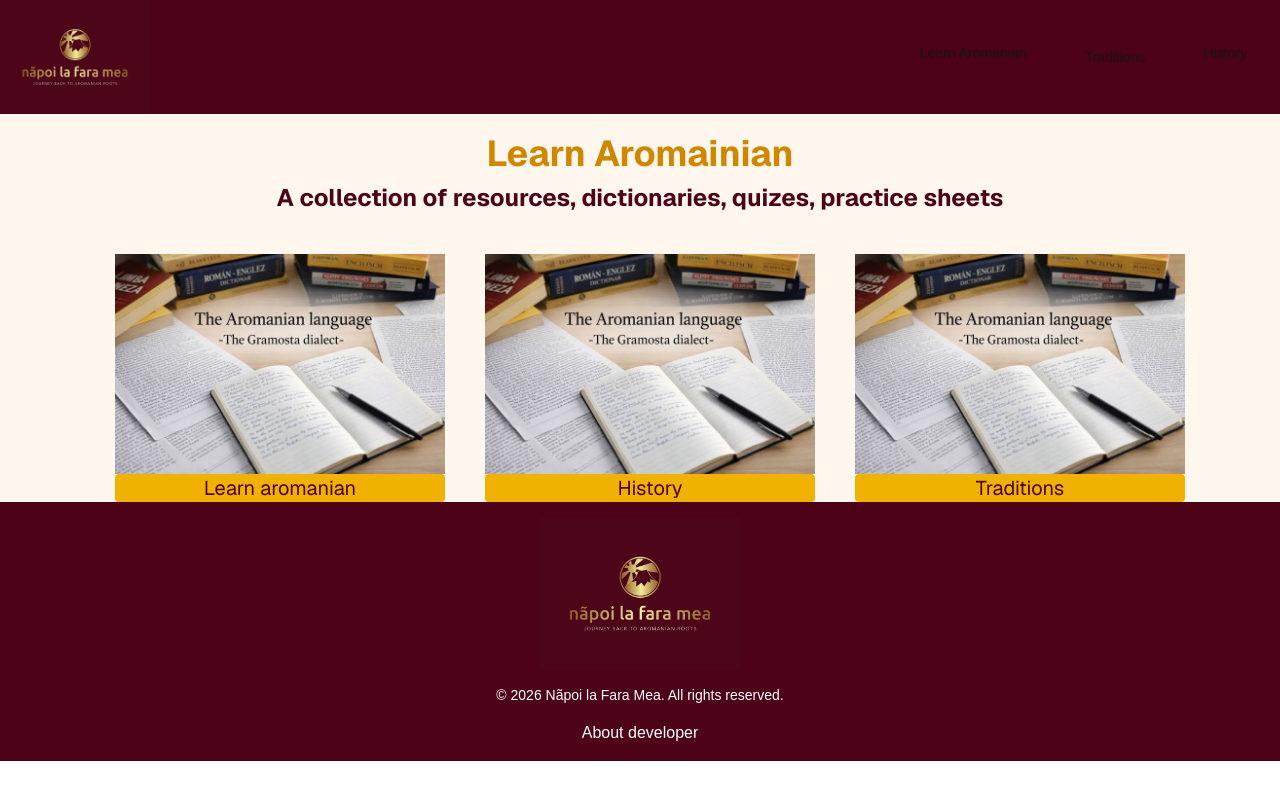
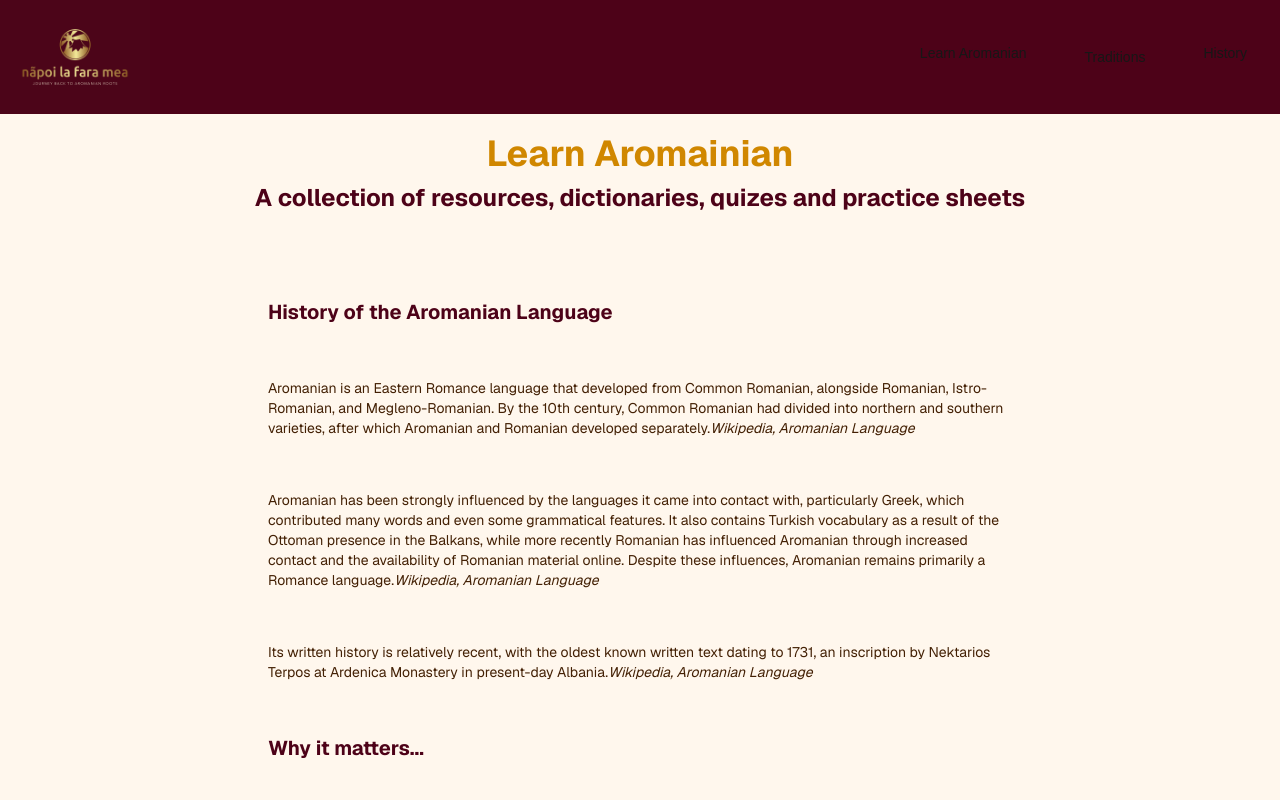
Before and after one commit to mariacristina13/napoi_la_fara_mea, a Next.js app: page /learn in a window 1280 px wide. Shown: the top 800 px of the page. Built offline with nearby package versions, Linux system fonts and the light colour scheme.

Commit message:
Add content to the page.

```diff
--- a/app/learn/page.js
+++ b/app/learn/page.js
@@ -9,24 +9,55 @@ export default function Learn() {
             <header>
                 <div className="flex flex-col items-center justify-start pt-5 gap-2 text-center">
                     <h1 className="text-base font-bold text-yellow-600 md:text-4xl sm:text-2xl">Learn Aromainian</h1>
-                    <h2 className="text-sm font-bold text-rose-950 pb-10 md:text-2xl sm:text-base">A collection of resources, dictionaries, quizes, practice sheets</h2>
+                    <h2 className="text-sm font-bold text-rose-950 pb-10 md:text-2xl sm:text-base">A collection of resources, dictionaries, quizes and practice sheets</h2>
                 </div>
             </header>
 
-            <main>
+            <main className="w-full max-w-3xl py-8 bg-orange-50">
+                <div>
+                    <h3 className="m-2 pb-5 text-rose-950 font-bold text-lg sm:m-3 text-xl md:pb-10 text-2xl">
+                        History of the Aromanian Language
+                    </h3>
+
+                    <p className="text-yellow-950 pb-5 text-sm m-2 md:pb-10 text-lg sm:m-3 text-base">
+                        Aromanian is an Eastern Romance language that developed from Common Romanian, alongside Romanian, Istro-Romanian, and Megleno-Romanian. By the 10th century, Common Romanian had divided into northern and southern varieties, after which Aromanian and Romanian developed separately.
+
+                        <cite className="text-yellow-950">Wikipedia, Aromanian Language</cite>
+                    </p>
+
+                    <p className="text-yellow-950 pb-5 text-sm m-2 md:pb-10 text-lg sm:m-3 text-base">
+                        Aromanian has been strongly influenced by the languages it came into contact with, particularly Greek, which contributed many words and even some grammatical features. It also contains Turkish vocabulary as a result of the Ottoman presence in the Balkans, while more recently Romanian has influenced Aromanian through increased contact and the availability of Romanian material online. Despite these influences, Aromanian remains primarily a Romance language.
+
+                        <cite className="text-yellow-950">Wikipedia, Aromanian Language</cite>
+                    </p>
+
+                    <p className="text-yellow-950 pb-5 text-sm m-2 md:pb-10 text-lg sm:m-3 text-base">
+                        Its written history is relatively recent, with the oldest known written text dating to 1731, an inscription by Nektarios Terpos at Ardenica Monastery in present-day Albania.
+
+                        <cite className="text-yellow-950">Wikipedia, Aromanian Language</cite>
+                    </p>
+
+                    <h3 className="m-2 pb-5 text-rose-950 font-bold text-lg sm:m-3 text-xl md:pb-10 text-2xl">
+                        Why it matters...
+                    </h3>
+
+                    <p className="text-yellow-950 pb-5 text-sm m-2 md:pb-10 text-lg sm:m-3 text-base">
+                        The language is spoken by an aging population, with fewer young people learning it at home, and no single country where it holds full official status. <cite>UNESCO's 2010 Atlas of the World's Languages in Danger classifies it as 'highly endangered'.</cite> Which represents a real risk of the language disappearing within a generation or two.
+                    </p>
+                </div>
+
                 <div className="grid grid-cols-1 gap-5 items-center sm:grid-cols-2 md:grid-cols-3">
-
                     <div className="pl-10 max-w-[280px] mx-auto sm:max-w-[350px] md:pl-5">
                         <Image
                             src="/learn.jpg"
                             alt="Learn aromanian"
                             width={500}
                             height={500}
-                            className="w-auto h-auto m-auto md:w-[500px] h-[px]"
+                            className="w-auto h-auto m-auto md:w-[500px] h-[500px]"
                             sizes="(max-width: 640px) 100vw, (max-width: 768px) 70vw, 33vw"
                         />
                         <Link href="/learn" className="text-rose-950">
-                            <p className="bg-yellow-500 text-center text-base rounded-sm md:text-xl sm:text-lg">Learn aromanian</p>
+                            <p className="bg-yellow-500 text-center text-sm rounded-sm md:text-lg sm:text-base">Alphabet</p>
                         </Link>
                     </div>
 
@@ -36,11 +67,11 @@ export default function Learn() {
                             alt="Learn aromanian"
                             width={500}
                             height={500}
-                            className="w-auto h-auto m-auto md:w-500 h-500"
+                            className="w-auto h-auto m-auto md:w-[500px] h-[500px]"
                             sizes="(max-width: 640px) 100vw, (max-width: 768px) 70vw, 33vw"
                         />
                         <Link href="/history" className="text-rose-950">
-                            <p className="bg-yellow-500 text-center text-base rounded-sm md:text-xl sm:text-lg">History</p>
+                            <p className="bg-yellow-500 text-center text-sm rounded-sm md:text-lg sm:text-base">Dictionaries & Translations</p>
                         </Link>
                     </div>
 
@@ -50,11 +81,11 @@ export default function Learn() {
                             alt="Learn aromanian"
                             width={500}
                             height={500}
-                            className="w-auto h-auto m-auto md:w-500 h-500"
+                            className="w-auto h-auto m-auto md:w-[500px] h-[500px]"
                             sizes="(max-width: 640px) 100vw, (max-width: 768px) 70vw, 33vw"
                         />
                         <Link href="/traditions" className="text-rose-950">
-                            <p className="bg-yellow-500 text-center text-base rounded-sm md:text-xl sm:text-lg">Traditions</p>
+                            <p className="bg-yellow-500 text-center text-sm rounded-sm md:text-lg sm:text-base">Quizes & Practice</p>
                         </Link>
                     </div>
 
```
